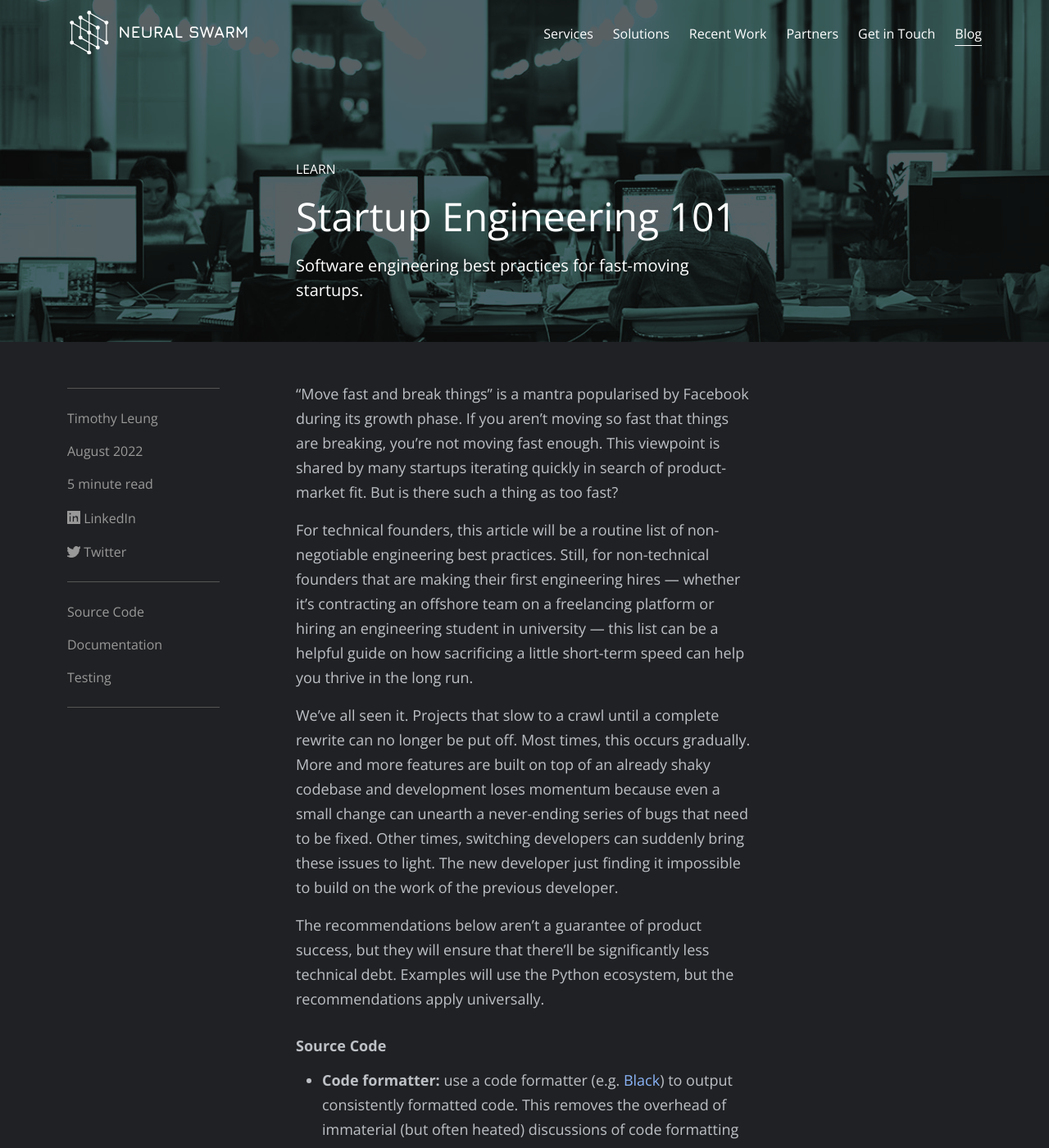
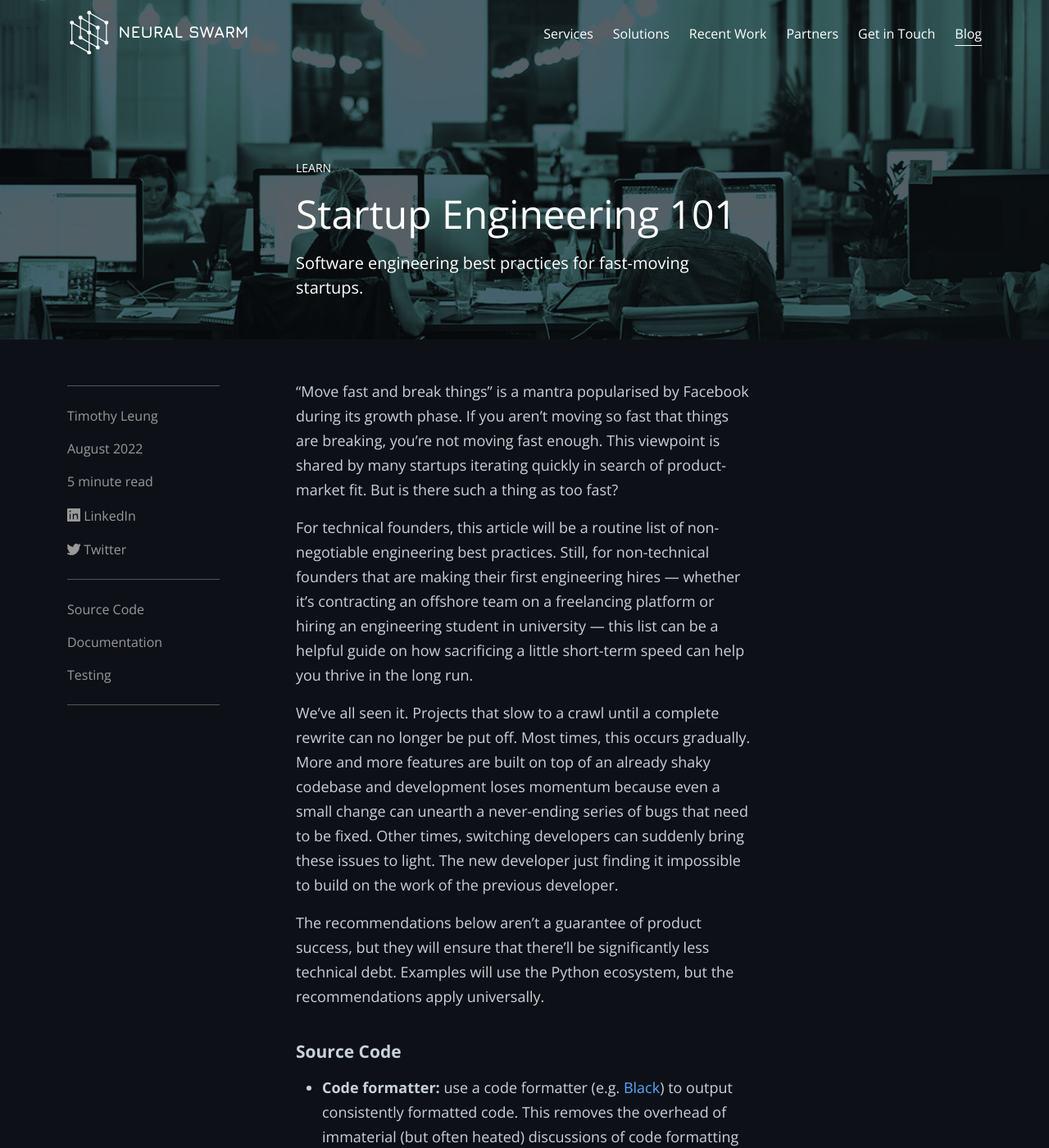
Before and after one commit to neuralswarm/neuralswarm.github.io, a Jekyll site: the page built from _posts/2022-08-01-startup-engineering-101.markdown, in a window 1280 px wide and 1400 px high. Shown: the whole window at 82% size. Built offline with Jekyll 4.4.1, drawn with Linux system fonts in a browser that asks for light colours.

Commit message:
Update blog post styles

```diff
--- a/assets/stylesheets/bootstrap.scss
+++ b/assets/stylesheets/bootstrap.scss
@@ -7,7 +7,7 @@ $dark:       #1c2023;
 $info:       #334043;
 $white:      #ffffff;
 
-$body-bg:    #131313;
+$body-bg:    #0d1117;
 $body-color: $white;
 
 $link-color: $white;
@@ -60,18 +60,14 @@ p.lead {
   }
 }
 
-article,
-article h2,
-article .btn,
-article .form-control,
-.article-header {
+article {
   @include media-breakpoint-up(lg) {
     font-size: 1.125rem;
   }
 }
 
 .article-body {
-  background-color: #202124 !important;
+  background-color: #0d1117 !important;
 }
 
 .calendly-link {
@@ -304,18 +300,24 @@ main {
  */
 
 article {
-  color: #bdc1c6;
+  color: #c9d1d9;
   line-height: 1.6667;
 
   h2 {
     margin: 2rem 0 1rem 0;
+    font-size: 1.125rem;
     font-weight: bold;
+
+    @include media-breakpoint-up(lg) {
+      margin: 2.5rem 0 1rem 0;
+      font-size: 1.3125rem;
+    }
   }
 
-  a:link    { color: #8ab4f8; text-decoration: none; }
-  a:visited { color: #8ab4f8; text-decoration: none; }
-  a:hover   { color: #8ab4f8; text-decoration: underline; }
-  a:active  { color: #8ab4f8; text-decoration: underline; }
+  a:link    { color: #58a6ff; text-decoration: none; }
+  a:visited { color: #58a6ff; text-decoration: none; }
+  a:hover   { color: #58a6ff; text-decoration: underline; }
+  a:active  { color: #58a6ff; text-decoration: underline; }
 
   blockquote {
     font-size: 2rem;
```
